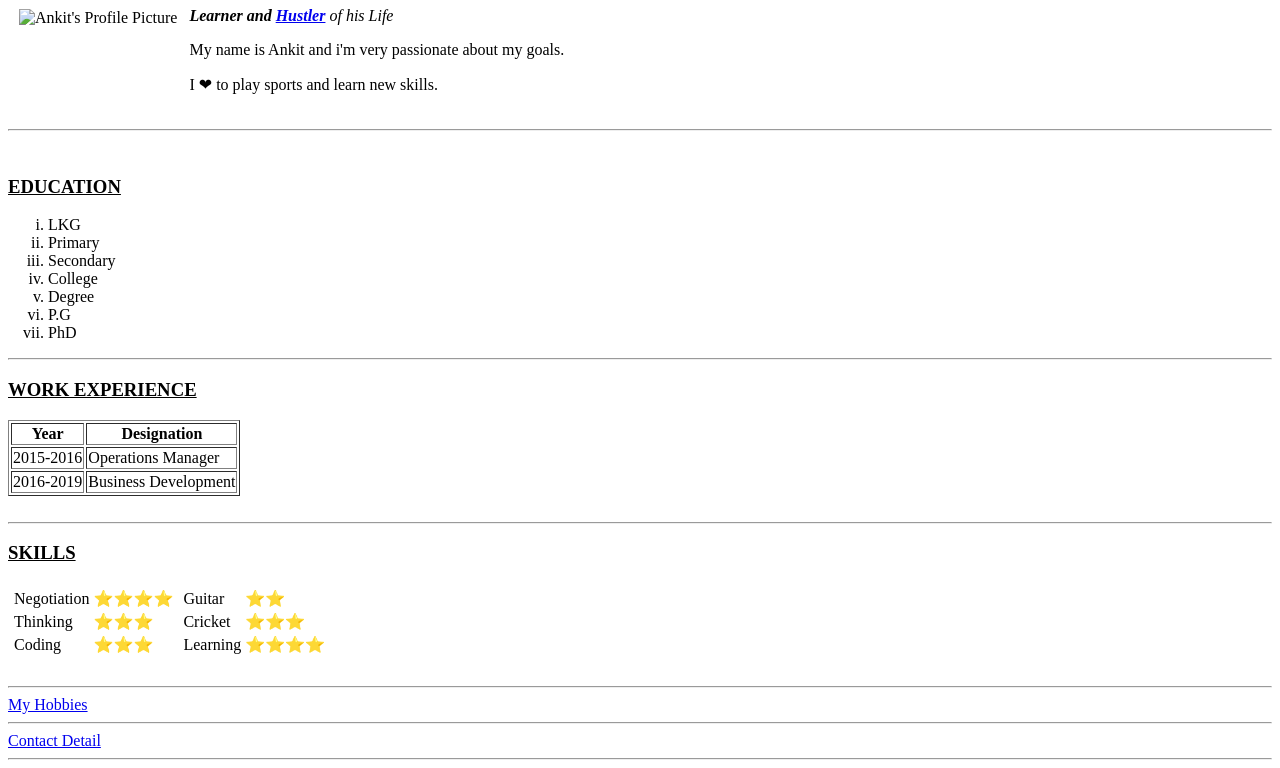
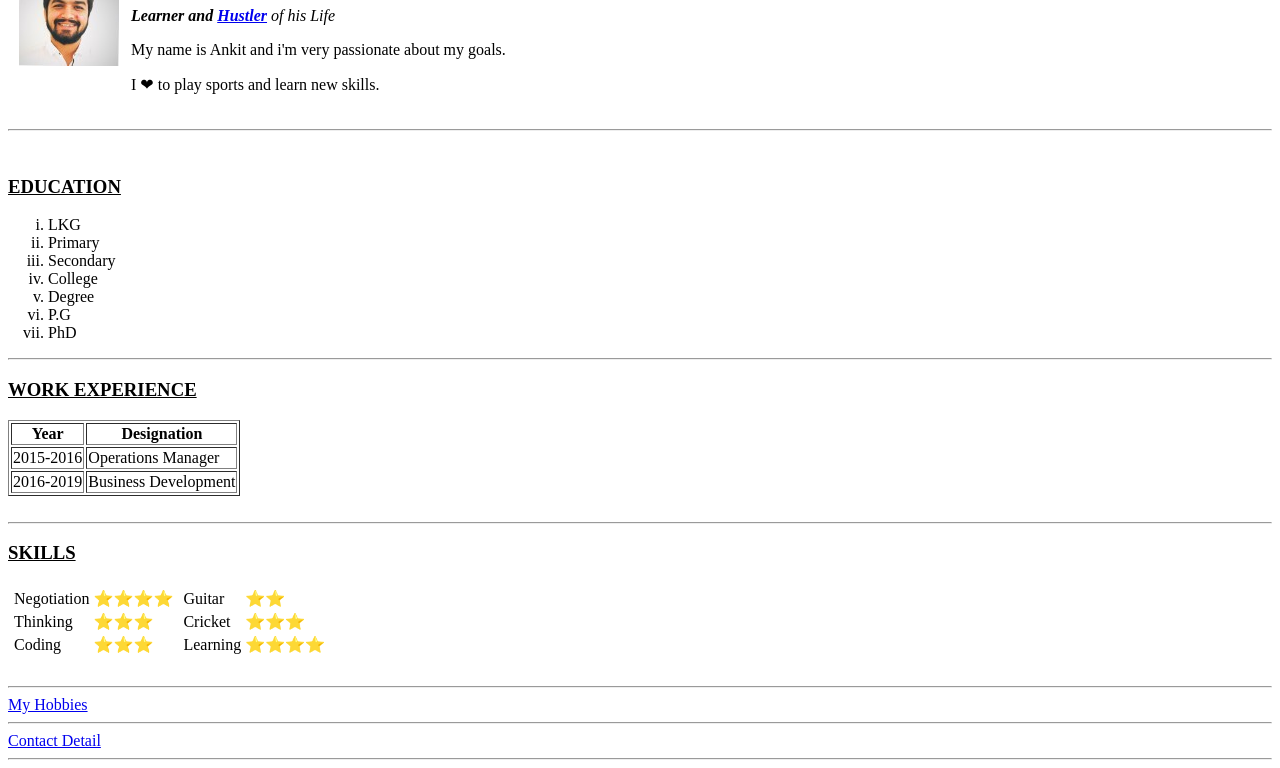
Before and after one commit to Andy28B/cv, a plain HTML site: page index.html in a window 1280 px wide. Shown: the part 92-860 px from the top of the page. Drawn offline with Linux system fonts and the light colour scheme.

Commit message:
Update index.html

```diff
--- a/index.html
+++ b/index.html
@@ -10,7 +10,7 @@
 <body>
   <table cellspacing = '10'>
     <tr>
-      <td><img src="images/Ankit Face.jpg" alt="Ankit's Profile Picture"></td>
+      <td><img src="Ankit Face.jpg" alt="Ankit's Profile Picture"></td>
       <td><h1>Ankit Jain</h1>
       <p><em><strong>Learner and <a href="https://en.wikipedia.org/wiki/Hustle">Hustler</a></strong> of his Life</em></p>
       <p>My name is Ankit and i'm very passionate about my goals.</p>
```
